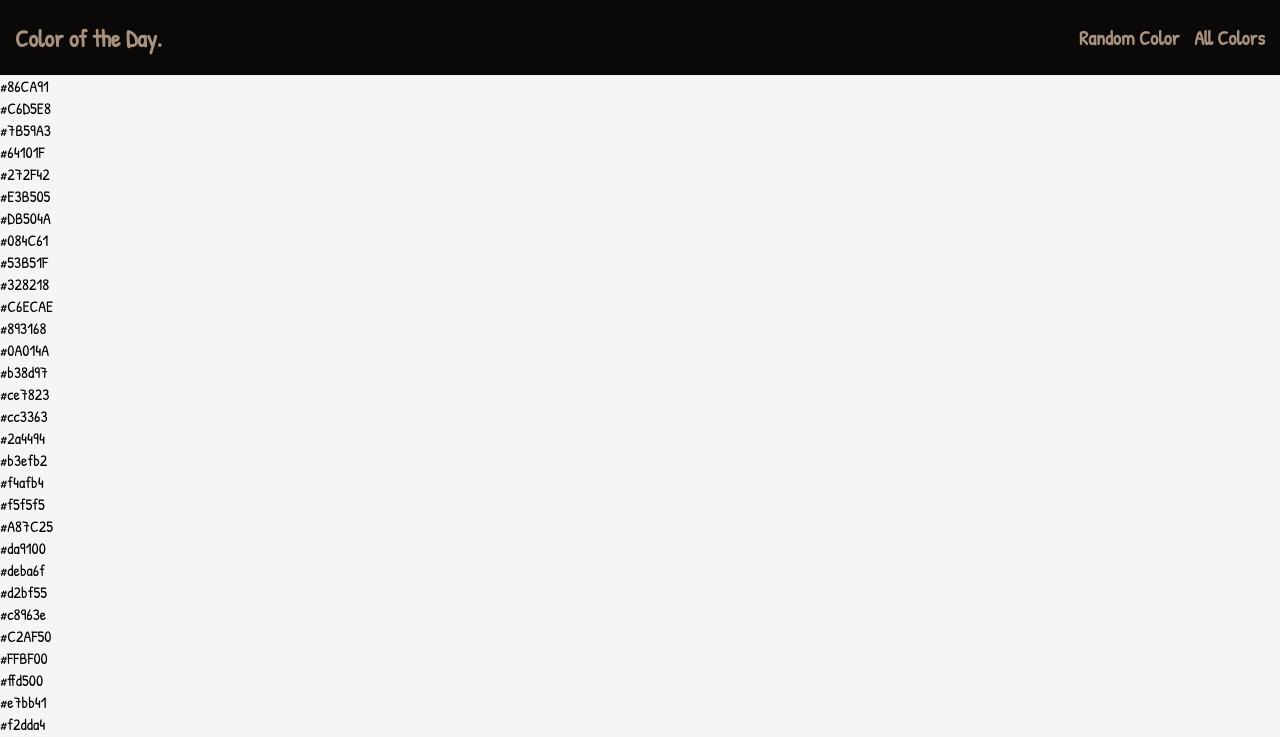
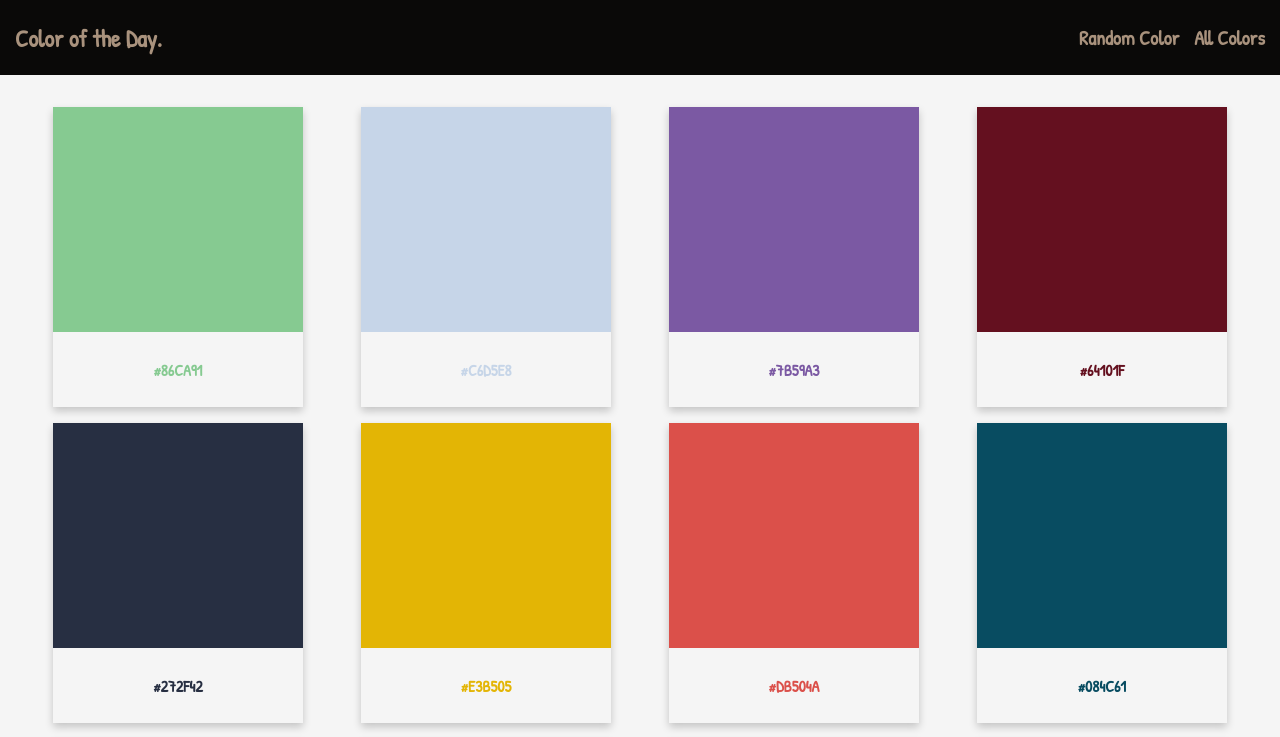
Before and after one commit to GSometimes/color-of-the-day-generator, a React (Create React App) app: page /all-colors in a window 1280 px wide. Shown: the top 737 px of the page. Built offline with nearby package versions, Linux system fonts and the light colour scheme.

Commit message:
Iterated over card data

```diff
--- a/src/App.js
+++ b/src/App.js
@@ -29,12 +29,7 @@ function App() {
             <RandomColorContainer color={color} generateColor={generateColor} />
           }
         />
-        <Route
-          path='all-colors'
-          element={
-            <AllColorsContainer color={color} generateColor={generateColor} />
-          }
-        />
+        <Route path='all-colors' element={<AllColorsContainer />} />
       </Routes>
     </div>
   );
--- a/src/components/AllColorsContainer/AllColorsContainer.js
+++ b/src/components/AllColorsContainer/AllColorsContainer.js
@@ -2,16 +2,21 @@ import React from 'react';
 import './style.css';
 import { colorOfTheDay } from '../../data/color-data';
 
-const AllColorsContainer = ({ color, generateColor }) => {
+const AllColorsContainer = () => {
   return (
     <div className='all-container'>
       {colorOfTheDay.map((item) => {
-        return <div>{item}</div>;
+        return (
+          <div className='card-wrapper'>
+            <div style={{ backgroundColor: item }} className='color'></div>
+            <div style={{ color: item }} className='card-text'>
+              {item}
+            </div>
+          </div>
+        );
       })}
     </div>
   );
 };
 
 export default AllColorsContainer;
-
-// <Button color={color} generateColor={generateColor} />
--- a/src/components/AllColorsContainer/style.css
+++ b/src/components/AllColorsContainer/style.css
@@ -0,0 +1,29 @@
+.all-container {
+  /* display: flex;
+  flex-wrap: wrap; */
+  display: grid;
+  grid-template-rows: 1fr 1fr 1fr 1fr;
+  grid-template-columns: 1fr 1fr 1fr 1fr;
+  gap: 1rem;
+  padding: 2rem;
+  width: 100%;
+}
+
+.card-wrapper {
+  height: 300px;
+  width: 250px;
+  box-shadow: 0 4px 8px 0 rgba(0, 0, 0, 0.2);
+  margin: 0 auto;
+}
+
+.color {
+  height: 75%;
+}
+
+.card-text {
+  height: 25%;
+  display: flex;
+  align-items: center;
+  justify-content: center;
+  font-weight: 700;
+}
--- a/src/components/Button/style.css
+++ b/src/components/Button/style.css
@@ -5,4 +5,5 @@ button {
   border-radius: 15px;
   cursor: pointer;
   border: 5px solid #000;
+  transition: all 0.25s ease-in-out;
 }
```
